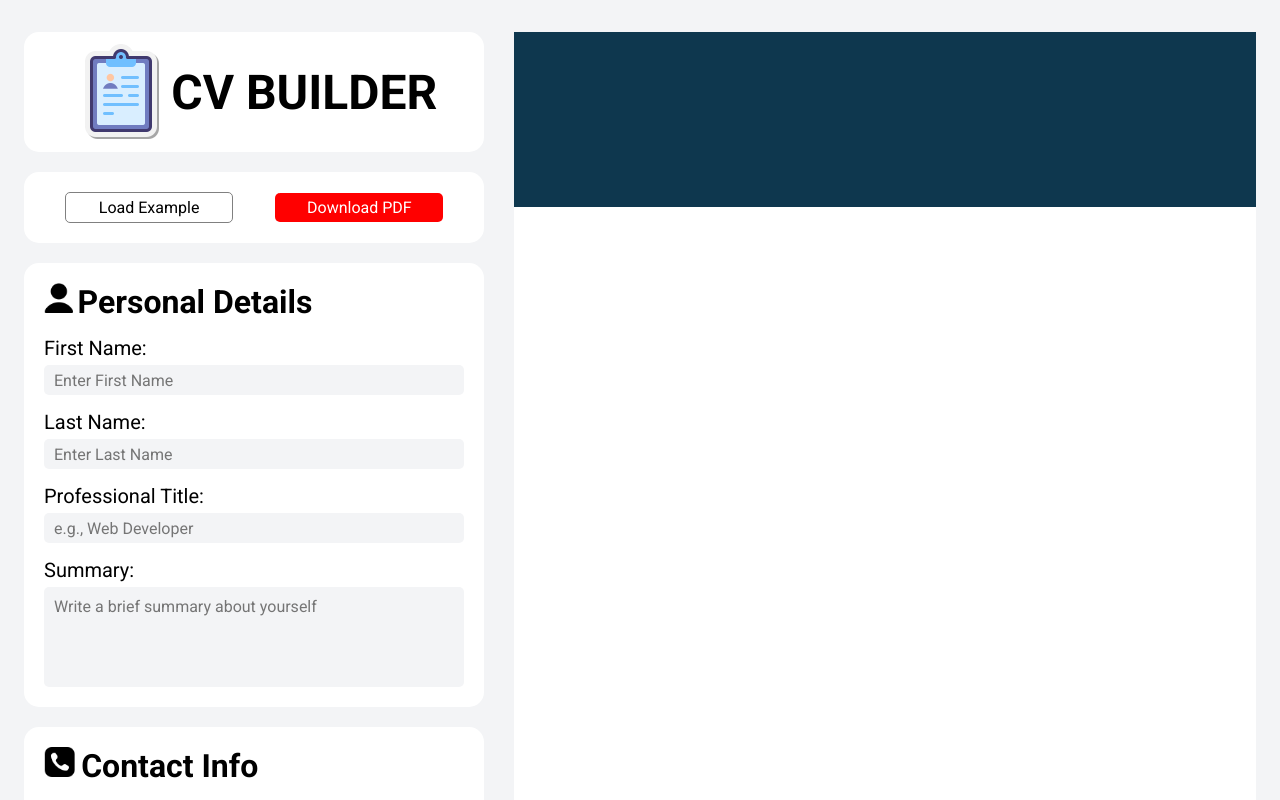
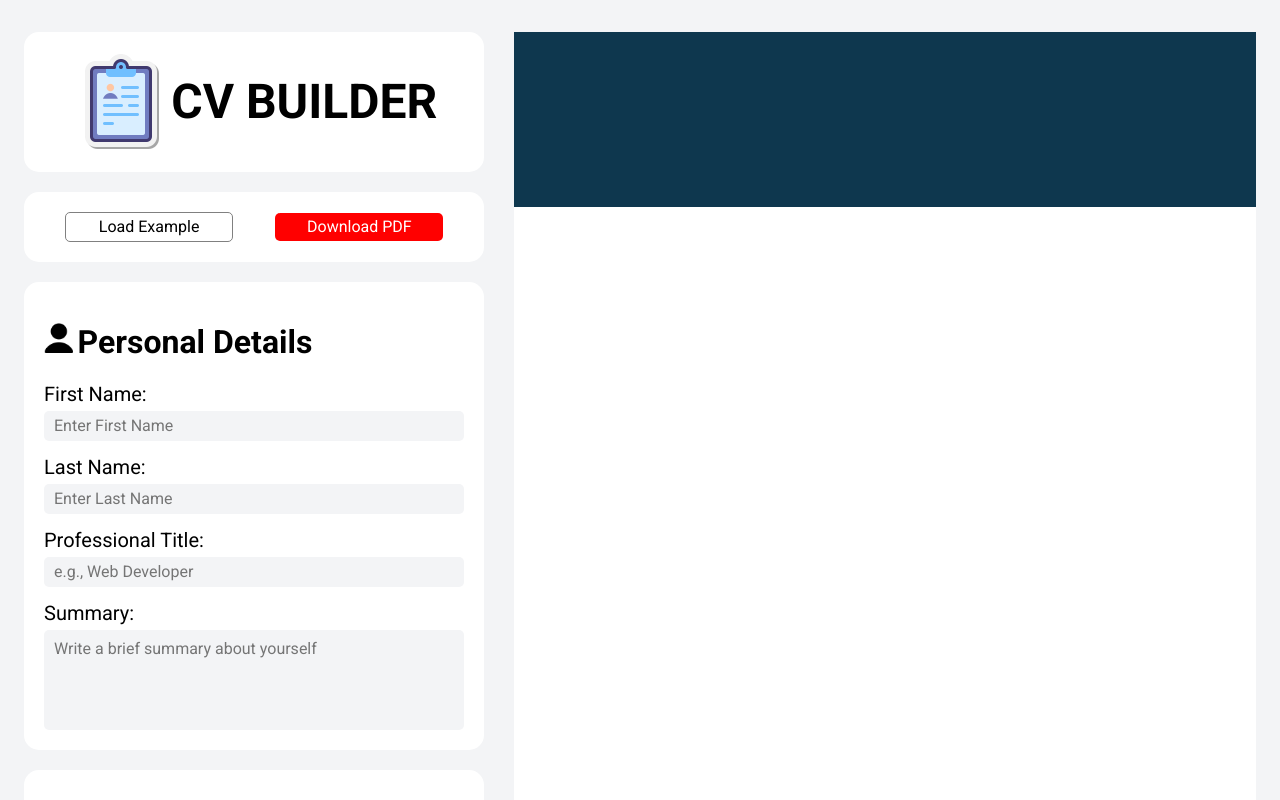
Before and after one commit to Stjepan1999/cv-builder, a React (Vite) app: page / in a window 1280 px wide. Shown: the top 800 px of the page. Built offline with nearby package versions, Linux system fonts and the light colour scheme.

Commit message:
Add CSS reset and change variables names

```diff
--- a/package.json
+++ b/package.json
@@ -12,6 +12,7 @@
   "dependencies": {
     "html2canvas": "^1.4.1",
     "jspdf": "^2.5.1",
+    "normalize.css": "^8.0.1",
     "react": "^18.2.0",
     "react-dom": "^18.2.0"
   },
--- a/src/style.css
+++ b/src/style.css
@@ -1,12 +1,13 @@
-@import url('https://fonts.googleapis.com/css2?family=Roboto&display=swap');
+@import url('https://fonts.googleapis.com/css2?family=Roboto:wght@400;700&display=swap');
 
-@import url('https://fonts.googleapis.com/css2?family=Roboto:wght@700&display=swap');
+@import 'normalize.css';
 
 :root {
   --background-color: #f3f4f6;
-  --white: #ffffff;
+  --color-white: #ffffff;
+  --color-gray: #808080;
   --text-color: #0e374e;
-  --gray: #808080;
+  --font-stack-primary: 'Roboto', sans-serif;
 }
 
 * {
@@ -17,7 +18,7 @@
 
 body {
   background-color: var(--background-color);
-  font-family: 'Roboto', sans-serif;
+  font-family: var(--font-stack-primary);
 }
 
 .main {
@@ -33,7 +34,7 @@
 .section-container,
 .logo-container {
   padding: 20px;
-  background-color: var(--white);
+  background-color: var(--color-white);
   border-radius: 15px;
   width: 100%;
   box-sizing: border-box;
@@ -104,9 +105,8 @@
   border-radius: 5px;
   padding: 5px;
   font-size: 16px;
-  background-color: var(--white);
-  border: 1px solid var(--gray);
-  font-family: 'Roboto', sans-serif;
+  background-color: var(--color-white);
+  border: 1px solid var(--color-gray);
 }
 .button:hover {
   cursor: pointer;
@@ -115,14 +115,14 @@
 .button-wide {
   width: 40%;
   align-self: center;
-  border: 1px solid var(--gray);
+  border: 1px solid var(--color-gray);
 }
 .button-wide:hover {
   background-color: var(--background-color);
 }
 .button-blue {
   background-color: #187ff5;
-  color: var(--white);
+  color: var(--color-white);
   border: none;
 }
 .button-blue:hover {
@@ -130,7 +130,7 @@
 }
 .button-red {
   background-color: red;
-  color: var(--white);
+  color: var(--color-white);
   border: none;
 }
 .button-red:hover {
@@ -188,7 +188,6 @@
   background-color: var(--background-color);
   color: var(--text-color);
   font-size: 16px;
-  font-family: 'Roboto', sans-serif;
 }
 
 .textarea {
@@ -199,7 +198,7 @@
 .resume-container {
   width: 21cm;
   min-height: 29.7cm;
-  background-color: var(--white);
+  background-color: var(--color-white);
   position: sticky;
   top: 0;
   align-self: center;
@@ -213,7 +212,7 @@
   padding: 30px;
   display: flex;
   background-color: var(--text-color);
-  color: var(--white);
+  color: var(--color-white);
 }
 .resume-info-container {
   display: flex;
```
Also changed, not shown: 1 other file (tests, documents, lock files or other folders).
